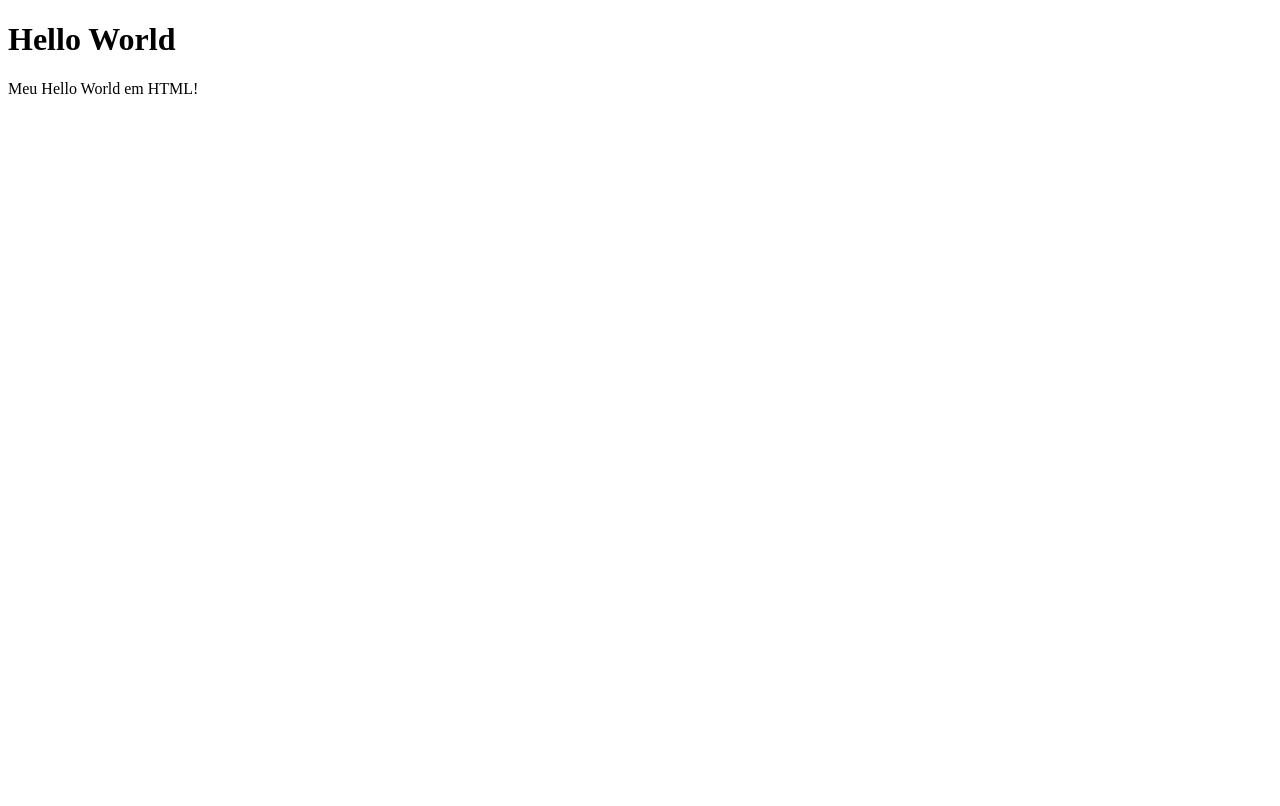
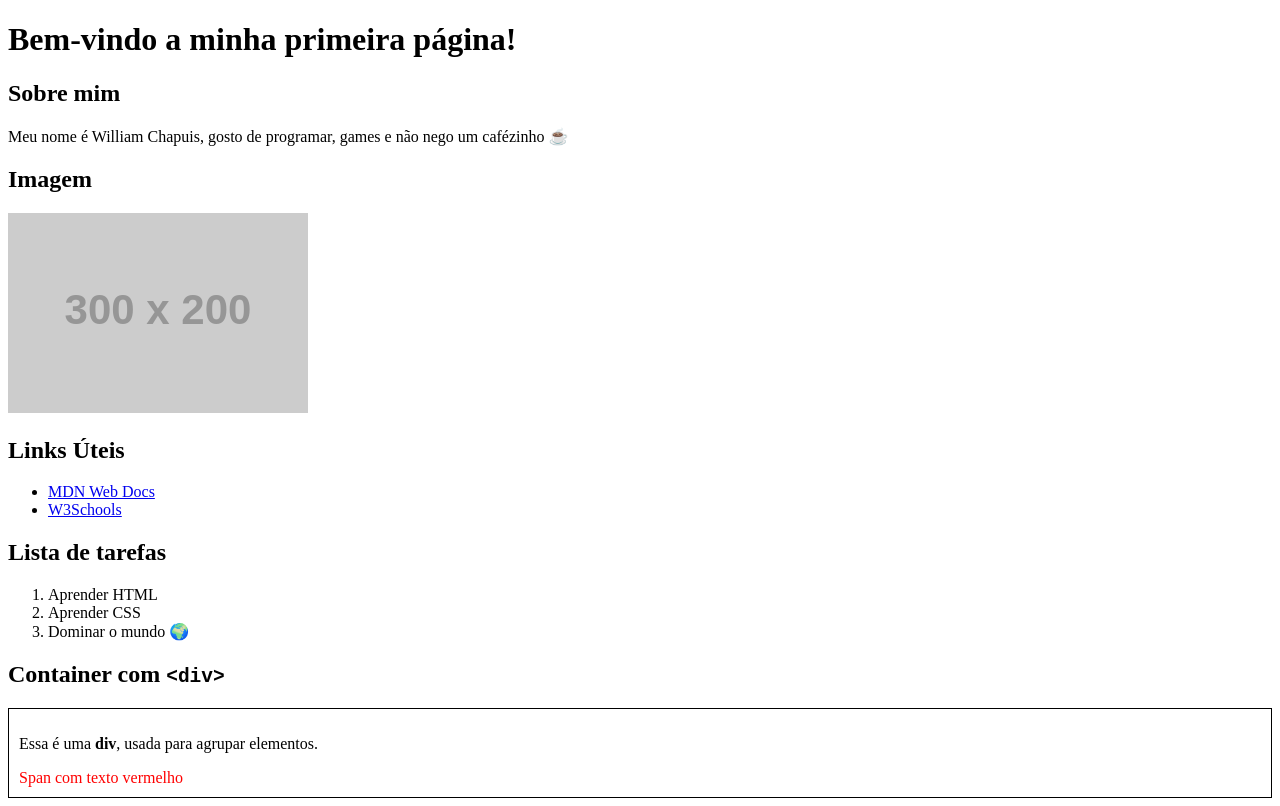
Before and after one commit to willchapuis/aprender-web-inicio, a plain HTML site: page etapa-1/index.html in a window 1280 px wide. Drawn offline with Linux system fonts and the light colour scheme; placeholder pictures from the web are drawn by us.

Commit message:
feat: estrutura e elementos basicos em html

```diff
--- a/etapa-1/index.html
+++ b/etapa-1/index.html
@@ -2,10 +2,35 @@
 <html lang="pt-br">
     <head>
         <meta charset="UTF-8">
-        <title>Hello World</title>
+        <title>Minha Primeira Página</title>
     </head>
     <body>
-        <h1>Hello World</h1>
-        <p>Meu Hello World em HTML!</p>
+        <h1>Bem-vindo a minha primeira página!</h1>
+
+        <h2>Sobre mim</h2>
+        <p>Meu nome é William Chapuis, gosto de programar, games e não nego um cafézinho ☕</p>
+
+        <h2>Imagem</h2>
+        <img src="https://placehold.co/300x200" alt="Imagem exemplo" width="300">
+
+        <h2>Links Úteis</h2>
+        <ul>
+            <li><a href="https://developer.mozilla.org/pt-BR/" target="_blank">MDN Web Docs</a></li>
+            <li><a href="https://www.w3schools.com/" target="_blank">W3Schools</a></li>
+        </ul>
+
+        <h2>Lista de tarefas</h2>
+        <ol>
+            <li>Aprender HTML</li>
+            <li>Aprender CSS</li>
+            <li>Dominar o mundo 🌍</li>
+        </ol>
+
+        <h2>Container com <code>&lt;div&gt;</code></h2>
+
+        <div style="border: 1px solid black; padding: 10px;">
+            <p>Essa é uma <strong>div</strong>, usada para agrupar elementos.</p>
+            <span style="color: red;">Span com texto vermelho</span>
+        </div>
     </body>
 </html>
```
